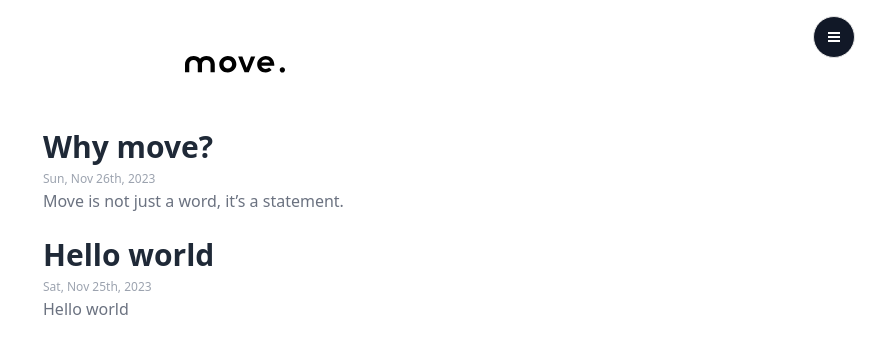
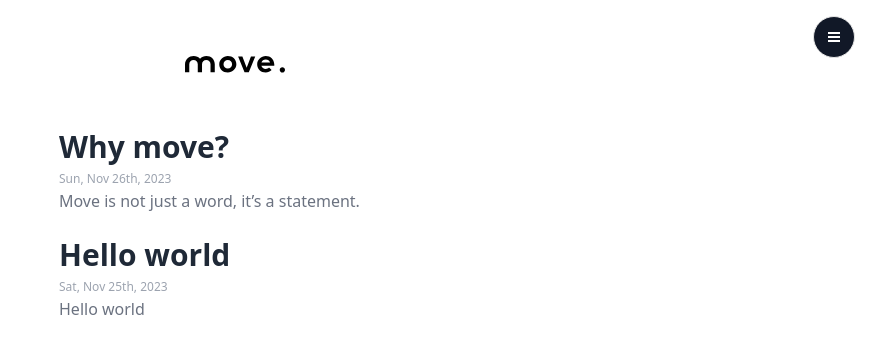
Before and after one commit to hiteshjoshi/hitesh.io, an Astro site: page / in a window 1280 px wide. Shown: the whole page, without its empty margins (405-1280 px from the left). Built offline with nearby package versions, Linux system fonts and the light colour scheme; Astro itself is replaced by a stand-in of ours.

Commit message:
layout update

```diff
--- a/src/pages/index.astro
+++ b/src/pages/index.astro
@@ -10,8 +10,7 @@ const posts = (await getCollection("blog",({ data }) => {
 );
 ---
 <Layout>
-  <div class="container mx-auto px-4 py">
-    <div class="flex flex-col items-center justify-center">
+  <div class="container mx-auto px-4 py flex w-96">
 		<div class="text-justify">
 			{
 				posts.map((post) => (
@@ -27,5 +26,4 @@ const posts = (await getCollection("blog",({ data }) => {
 			}
 		</div>
   </div>
-  </div>
 </Layout>
```
Lines whose indentation alone changed are shown as unchanged.
